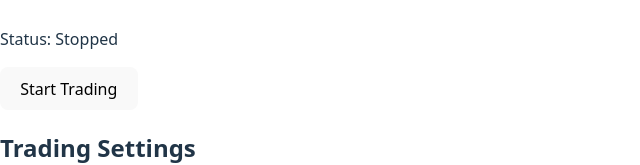
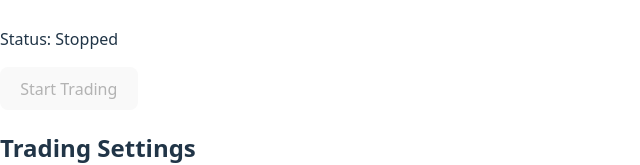
Before and after one commit to stefan18-ux/tradingbot, a React (Vite) app in the folder frontend/: page / in a window 1280 px wide. Shown: the part 334-499 px from the top of the page, without its empty margins (0-640 px from the left). Built offline with nearby package versions, Linux system fonts and the light colour scheme.

Commit message:
add validation for api key before starting trading

```diff
--- a/frontend/src/pages/TradingDashboard.tsx
+++ b/frontend/src/pages/TradingDashboard.tsx
@@ -5,8 +5,14 @@ export function TradingDashboard() {
   const [apiKey, setApiKey] = useState("");
 
   const handleToggleBot = () => {
-    setIsBotRunning(!isBotRunning);
-  };
+        if (!isBotRunning) {
+            // if no api_key is introduced, the button doesn't work
+            if (apiKey === "") {
+                return;
+            }
+        }
+        setIsBotRunning(!isBotRunning);
+    };
 
   return (
     <div>
@@ -19,8 +25,11 @@ export function TradingDashboard() {
           Status: {isBotRunning ? "Running" : "Stopped"}
         </p>
 
-        <button onClick={handleToggleBot}>
-          {isBotRunning ? "Stop Trading" : "Start Trading"}
+        <button
+            onClick={handleToggleBot}
+            disabled={!isBotRunning && apiKey === ""}
+            >
+            {isBotRunning ? "Stop Trading" : "Start Trading"}
         </button>
       </section>
 
```
